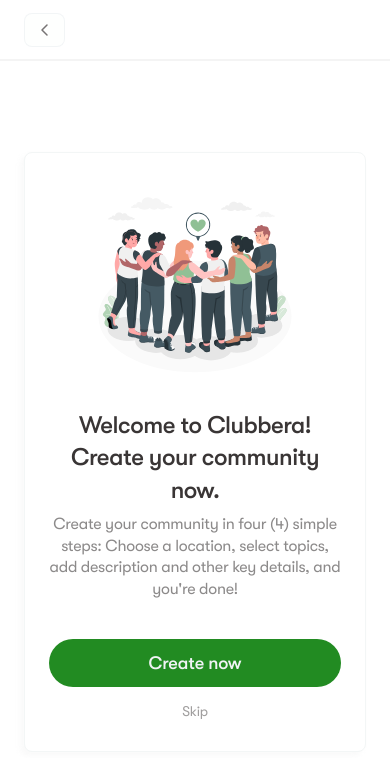
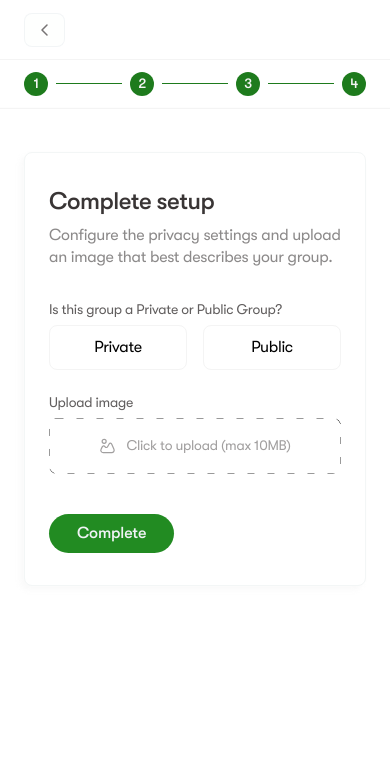
Before and after one commit to opeodedeyi/clubbera-final, a Next.js app: page /creategroup in a window 390 px wide. Shown: the top 758 px of the page. Built offline with nearby package versions, Linux system fonts and the light colour scheme.

Commit message:
image upload component 90% done

```diff
--- a/src/app/creategroup/page.js
+++ b/src/app/creategroup/page.js
@@ -4,7 +4,7 @@
 import AltHeader from "../../components/header/altheader";
 import MainInput from "../../components/forminput/maininput";
 import BinaryOptionInput from "../../components/forminput/binaryoptioninput";
-// import SingleImageUploadInput from "../../components/forminput/singleimageuploadinput";
+import SingleImageUploadInput from "../../components/forminput/singleimageuploadinput";
 import CustomTag from "../../components/forminput/customtag";
 import MainTip from "../../components/utility/maintip";
 import CustomButton from "../../components/utility/custombutton";
@@ -142,7 +142,7 @@
                 <div className="auth-form-inputs">
                     <BinaryOptionInput boolValue={boolValue} setBoolValue={setBoolValue} truthyPlaceholder="Private" falseyPlaceholder="Public">Is this group a Private or Public Group?</BinaryOptionInput>
 
-                    {/* <SingleImageUploadInput>Upload image</SingleImageUploadInput> */}
+                    <SingleImageUploadInput>Upload image</SingleImageUploadInput>
                 </div>
             </div>
         </>
@@ -171,7 +171,7 @@
 }
 
 export default function CreateGroup() {
-    const [step, setStep] = useState(0);
+    const [step, setStep] = useState(4);
     const [presetTopics, setPresetTopics] = useState(["writing", "singing", "guitar lessons", "playstation", "chess", "architecture", "dancing", "new to town", "graphics design"]);
     const [topicSearch, setTopicSearch] = useState("");
     const [fullName, setFullName] = useState("");
--- a/src/components/forminput/forminput.css
+++ b/src/components/forminput/forminput.css
@@ -351,6 +351,10 @@
     border-width: 4px;
 }
 
+.single-image-box-inner svg {
+    height: 20px;
+}
+
 .single-image-box-inner span {
     color: var(--color-gray-two);
     font-size: 1rem;
@@ -371,4 +375,48 @@
         font-size: 0.875rem;
         letter-spacing: -0.28px;
     }
+
+    /* image upload styling mobile */
+    .single-image-result {
+        height: 190px;
+    }
+
+    .single-image-result-content {
+        height: 61px;
+    }
+
+    .single-image-result-content-left-name {
+        font-size: 0.875rem;
+        letter-spacing: -0.28px;
+    }
+
+    .single-image-result-content-left-size {
+        font-size: 0.75rem;
+        letter-spacing: -0.24px;
+    }
+
+    .single-image-result-content-delete {
+        width: 24px;
+        height: 24px;
+        padding: 4px;
+    }
+
+    .single-image-result-content-delete svg {
+        width: 16px;
+        height: 16px;
+    }
+
+    .single-image-box-inner {
+        height: 56px;
+    }
+
+    .single-image-box-inner svg {
+        height: 16px;
+    }
+
+    .single-image-box-inner span {
+        font-size: 0.875rem;
+        letter-spacing: -0.28px;
+    }
+    /* image upload styling mobile ending */
 }
--- a/src/components/forminput/singleimageuploadinput.js
+++ b/src/components/forminput/singleimageuploadinput.js
@@ -1,9 +1,16 @@
 'use client';
 
 import "./forminput.css";
-import { useState, useRef } from 'react';
-import { readAndCompressImage } from 'browser-image-resizer';
+import { truncateTextWithDot } from '@/utils/textUtils';
+import { useState, useRef, useEffect } from 'react';
+// import { readAndCompressImage } from 'browser-image-resizer';
+import dynamic from 'next/dynamic';
 
+
+let readAndCompressImage;
+if (typeof window !== 'undefined') {
+    readAndCompressImage = require('browser-image-resizer').readAndCompressImage;
+}
 
 const SingleImageUploadInput = ({ children }) => {
     const [isDragOver, setIsDragOver] = useState(false);
@@ -105,7 +112,7 @@
                     <div className='single-image-result'>
                         <div className='single-image-result-content'>
                             <div className='single-image-result-content-left'>
-                                <div className='single-image-result-content-left-name'>{imageName}</div>
+                                <div className='single-image-result-content-left-name'>{truncateTextWithDot(imageName, 30)}</div>
                                 <div className='single-image-result-content-left-size'>{imageSize}</div>
                             </div>
                             <div onClick={handleImageDelete} className='single-image-result-content-delete'>
```
